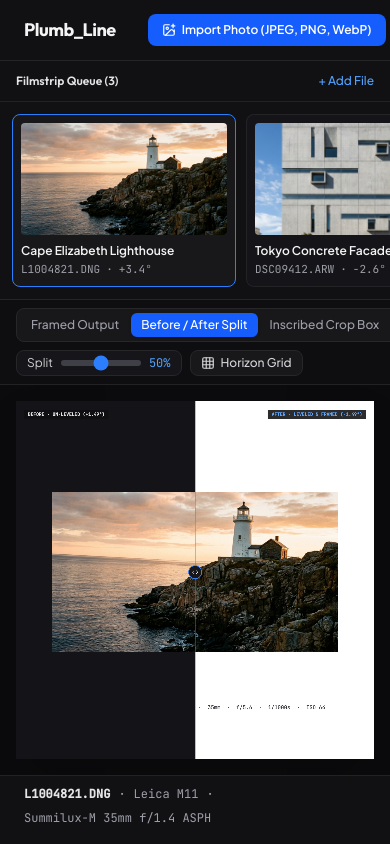
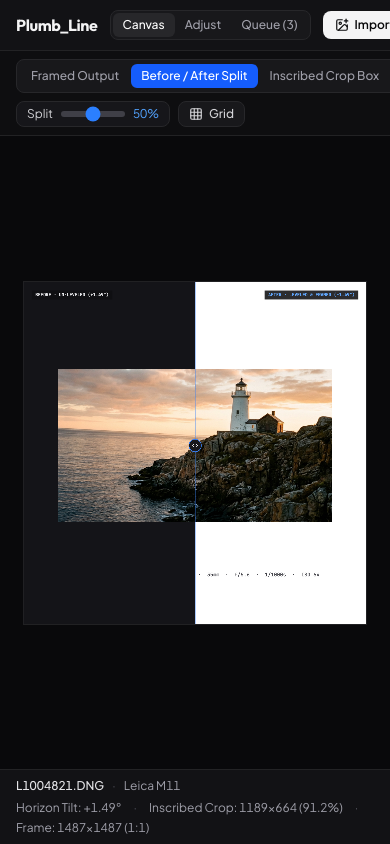
Before and after one commit to NTWKKM/plumbline, a React (Vite) app: page / in a window 390 px wide. Both pictures are taken after a click on the button "Before / After Split". Shown: the top 844 px of the page. Built offline with nearby package versions, Linux system fonts and the light colour scheme.

Commit message:
feat(ui): refine darkroom studio with clean look, responsive design, and overflow-proof layout

```diff
--- a/src/App.tsx
+++ b/src/App.tsx
@@ -38,6 +38,7 @@ export default function App() {
   const [selectedId, setSelectedId] = useState<string>(INITIAL_SAMPLE_PHOTOS[0].id);
   const [config, setConfig] = useState<PipelineConfig>(DEFAULT_PIPELINE_CONFIG);
   const [viewMode, setViewMode] = useState<CanvasViewMode>('framed');
+  const [mobileTab, setMobileTab] = useState<'canvas' | 'adjust' | 'queue'>('canvas');
   const [splitPercent, setSplitPercent] = useState<number>(50);
   const [showHorizonGrid, setShowHorizonGrid] = useState<boolean>(false);
   const [isExporting, setIsExporting] = useState<boolean>(false);
@@ -206,7 +207,7 @@ export default function App() {
   };
 
   return (
-    <div className="flex min-h-screen lg:h-screen lg:overflow-hidden flex-col bg-[#0b0b0d] text-zinc-100">
+    <div className="flex min-h-[100dvh] lg:h-[100dvh] lg:overflow-hidden flex-col bg-[#09090b] text-zinc-100">
       {/* Hidden File Input for Supported Image Formats */}
       <input
         ref={fileInputRef}
@@ -217,93 +218,122 @@ export default function App() {
         aria-label="Upload photo"
       />
 
-      {/* Strict 3-Zone Top Bar Contract */}
-      <header className="flex items-center justify-between gap-8 border-b border-zinc-800/90 bg-[#111114] px-6 py-3.5">
-        {/* Zone 1: Single text element wordmark */}
-        <a
-          href="#workspace"
-          onClick={(e) => {
-            e.preventDefault();
-            setViewMode('framed');
-          }}
-          className="font-display text-lg font-bold tracking-tight text-zinc-100 whitespace-nowrap shrink-0"
-        >
-          Plumb_Line
-        </a>
-
-        {/* Zone 2: 5 concise single-line text navigation links */}
-        <nav aria-label="Primary Workspace Views" className="hidden md:flex items-center gap-6 text-xs font-medium text-zinc-400">
+      {/* 3-Zone Responsive Header */}
+      <header className="flex items-center justify-between gap-3 sm:gap-6 border-b border-zinc-800/80 bg-[#121215] px-4 sm:px-6 py-2.5 sm:py-3 shrink-0">
+        {/* Zone 1: Wordmark & Studio badge */}
+        <div className="flex items-center gap-2.5 shrink-0">
           <a
-            href="#framed"
+            href="#workspace"
             onClick={(e) => {
               e.preventDefault();
               setViewMode('framed');
+              setMobileTab('canvas');
             }}
+            className="font-display text-base sm:text-lg font-bold tracking-tight text-zinc-100 whitespace-nowrap"
+          >
+            Plumb_Line
+          </a>
+          <span className="hidden sm:inline-block rounded px-1.5 py-0.5 text-[10px] font-medium tracking-wide uppercase text-zinc-400 border border-zinc-800 bg-zinc-900/60">
+            Darkroom
+          </span>
+        </div>
+
+        {/* Zone 2: Desktop Workspace Nav / Mobile Tabs */}
+        {/* Desktop Nav */}
+        <nav aria-label="Primary Workspace Views" className="hidden lg:flex items-center gap-5 text-xs font-medium text-zinc-400">
+          <button
+            type="button"
+            onClick={() => setViewMode('framed')}
             className={`hover:text-zinc-100 transition-colors whitespace-nowrap shrink-0 ${
-              viewMode === 'framed' ? 'text-zinc-100 underline underline-offset-4' : ''
+              viewMode === 'framed' ? 'text-zinc-100 font-semibold underline underline-offset-4' : ''
             }`}
           >
             Framed Canvas
-          </a>
-          <a
-            href="#split"
-            onClick={(e) => {
-              e.preventDefault();
-              setViewMode('split');
-            }}
+          </button>
+          <button
+            type="button"
+            onClick={() => setViewMode('split')}
             className={`hover:text-zinc-100 transition-colors whitespace-nowrap shrink-0 ${
-              viewMode === 'split' ? 'text-zinc-100 underline underline-offset-4' : ''
+              viewMode === 'split' ? 'text-zinc-100 font-semibold underline underline-offset-4' : ''
             }`}
           >
             Before / After
-          </a>
-          <a
-            href="#geometry"
-            onClick={(e) => {
-              e.preventDefault();
-              setViewMode('geometry');
-            }}
+          </button>
+          <button
+            type="button"
+            onClick={() => setViewMode('geometry')}
             className={`hover:text-zinc-100 transition-colors whitespace-nowrap shrink-0 ${
-              viewMode === 'geometry' ? 'text-zinc-100 underline underline-offset-4' : ''
+              viewMode === 'geometry' ? 'text-zinc-100 font-semibold underline underline-offset-4' : ''
             }`}
           >
             Inscribed Crop
-          </a>
-          <a
-            href="#original"
-            onClick={(e) => {
-              e.preventDefault();
-              setViewMode('original');
-            }}
+          </button>
+          <button
+            type="button"
+            onClick={() => setViewMode('original')}
             className={`hover:text-zinc-100 transition-colors whitespace-nowrap shrink-0 ${
-              viewMode === 'original' ? 'text-zinc-100 underline underline-offset-4' : ''
+              viewMode === 'original' ? 'text-zinc-100 font-semibold underline underline-offset-4' : ''
             }`}
           >
             Original Sensor
-          </a>
+          </button>
         </nav>
 
-        {/* Zone 3: 1 primary action */}
-        <div className="flex items-center gap-3 shrink-0">
+        {/* Mobile View Switcher Tabs (Only visible on screens < 1024px) */}
+        <div className="flex lg:hidden items-center rounded-lg bg-zinc-900 p-0.5 border border-zinc-800 text-xs shrink-0">
+          <button
+            type="button"
+            onClick={() => setMobileTab('canvas')}
+            className={`rounded-md px-2.5 py-1 font-medium transition-colors ${
+              mobileTab === 'canvas' ? 'bg-zinc-800 text-white' : 'text-zinc-400 hover:text-zinc-200'
+            }`}
+          >
+            Canvas
+          </button>
+          <button
+            type="button"
+            onClick={() => setMobileTab('adjust')}
+            className={`rounded-md px-2.5 py-1 font-medium transition-colors ${
+              mobileTab === 'adjust' ? 'bg-zinc-800 text-white' : 'text-zinc-400 hover:text-zinc-200'
+            }`}
+          >
+            Adjust
+          </button>
+          <button
+            type="button"
+            onClick={() => setMobileTab('queue')}
+            className={`rounded-md px-2.5 py-1 font-medium transition-colors ${
+              mobileTab === 'queue' ? 'bg-zinc-800 text-white' : 'text-zinc-400 hover:text-zinc-200'
+            }`}
+          >
+            Queue ({photos.length})
+          </button>
+        </div>
+
+        {/* Zone 3: Primary Action */}
+        <div className="flex items-center gap-2 shrink-0">
           <button
             type="button"
             onClick={() => fileInputRef.current?.click()}
-            className="flex items-center gap-1.5 rounded-lg bg-blue-600 px-3.5 py-2 text-xs font-semibold text-white transition-colors hover:bg-blue-500 whitespace-nowrap shrink-0"
+            className="flex items-center gap-1.5 rounded-lg bg-zinc-100 hover:bg-white text-zinc-950 px-3 py-1.5 sm:px-3.5 sm:py-2 text-xs font-semibold transition-colors whitespace-nowrap shrink-0"
           >
             <ImagePlus className="h-3.5 w-3.5" />
-            Import Photo (JPEG, PNG, WebP)
+            <span className="hidden sm:inline">Import Photo</span>
+            <span className="sm:hidden">Import</span>
           </button>
         </div>
       </header>
 
-      {/* Main 3-Column macOS Studio Layout */}
-      <main className="flex flex-1 flex-col lg:flex-row overflow-hidden">
-        {/* Left Filmstrip Queue (240px on desktop) */}
+      {/* Main Studio Layout */}
+      <main className="flex flex-1 flex-col lg:flex-row overflow-hidden min-h-0">
+        {/* Left Filmstrip Queue */}
         <aside
           aria-label="Photo Filmstrip Queue"
-          className="flex w-full lg:w-[250px] shrink-0 flex-col border-b lg:border-b-0 lg:border-r border-zinc-800/90 bg-[#111114]"
+          className={`w-full lg:w-[250px] shrink-0 flex-col border-b lg:border-b-0 lg:border-r border-zinc-800/80 bg-[#121215] ${
+            mobileTab === 'queue' ? 'flex flex-1 overflow-y-auto' : 'hidden lg:flex'
+          }`}
         >
-          <div className="flex items-center justify-between border-b border-zinc-800/80 px-4 py-3">
+          <div className="flex items-center justify-between border-b border-zinc-800/80 px-4 py-3 shrink-0">
             <span className="font-display text-xs font-semibold text-zinc-200">
               Filmstrip Queue ({photos.length})
             </span>
@@ -316,18 +346,21 @@ export default function App() {
             </button>
           </div>
 
-          <div className="flex lg:flex-col gap-2.5 overflow-x-auto lg:overflow-y-auto p-3">
+          <div className="flex lg:flex-col gap-2.5 overflow-x-auto lg:overflow-y-auto p-3 flex-1 min-h-0">
             {photos.map((item) => {
               const isSelected = item.id === activePhoto.id;
               return (
                 <button
                   key={item.id}
                   type="button"
-                  onClick={() => setSelectedId(item.id)}
-                  className={`group flex w-56 lg:w-full shrink-0 flex-col rounded-lg border p-2 text-left transition-colors ${
+                  onClick={() => {
+                    setSelectedId(item.id);
+                    if (mobileTab === 'queue') setMobileTab('canvas');
+                  }}
+                  className={`group flex w-56 lg:w-full shrink-0 flex-col rounded-lg border p-2 text-left transition-colors min-w-0 ${
                     isSelected
-                      ? 'border-blue-500 bg-zinc-900'
-                      : 'border-zinc-800/80 bg-[#151519] hover:border-zinc-700'
+                      ? 'border-zinc-500 bg-zinc-900/90 text-white'
+                      : 'border-zinc-800/80 bg-[#16161a] hover:border-zinc-700'
                   }`}
                 >
                   <div className="relative h-28 w-full overflow-hidden rounded bg-zinc-950">
@@ -338,15 +371,14 @@ export default function App() {
                       className="h-full w-full object-cover transition-transform duration-150 group-hover:scale-[1.02]"
                     />
                   </div>
-                  <div className="mt-2">
+                  <div className="mt-2 min-w-0 w-full">
                     <div className="truncate text-xs font-semibold text-zinc-100">
                       {item.title}
                     </div>
                     {/* Clean unboxed metadata with typographic separator */}
-                    <div className="mt-0.5 flex items-center gap-1.5 text-[11px] text-zinc-400 font-mono tabular-nums">
-                      <span>{item.fileName}</span>
-                      <span aria-hidden="true">·</span>
-                      <span>
+                    <div className="mt-1 flex items-center justify-between gap-1 text-[11px] text-zinc-400 tabular-nums">
+                      <span className="truncate min-w-0">{item.fileName}</span>
+                      <span className="shrink-0 text-zinc-500">
                         {item.simulatedSensorTiltDeg > 0
                           ? `+${item.simulatedSensorTiltDeg.toFixed(1)}°`
                           : `${item.simulatedSensorTiltDeg.toFixed(1)}°`}
@@ -362,7 +394,9 @@ export default function App() {
         {/* Center Interactive Darkroom Viewport */}
         <section
           aria-label="Darkroom Canvas Workspace"
-          className="flex flex-1 min-w-0 min-h-0 flex-col bg-[#0b0b0d]"
+          className={`flex flex-1 min-w-0 min-h-0 flex-col bg-[#09090b] ${
+            mobileTab === 'canvas' ? 'flex' : 'hidden lg:flex'
+          }`}
         >
           {/* Workspace Secondary Toolbar */}
           <div className="flex flex-wrap items-center justify-between gap-2 border-b border-zinc-800/80 bg-[#111114]/60 px-4 py-2">
@@ -377,7 +411,7 @@ export default function App() {
                 onClick={() => setViewMode('framed')}
                 className={`rounded-md px-2.5 py-1 text-xs font-medium transition-colors whitespace-nowrap shrink-0 ${
                   viewMode === 'framed'
-                    ? 'bg-zinc-800 text-white shadow-sm'
+                    ? 'bg-zinc-800 text-white'
                     : 'text-zinc-400 hover:text-zinc-200'
                 }`}
               >
@@ -388,7 +422,7 @@ export default function App() {
                 onClick={() => setViewMode('split')}
                 className={`rounded-md px-2.5 py-1 text-xs font-medium transition-colors whitespace-nowrap shrink-0 ${
                   viewMode === 'split'
-                    ? 'bg-blue-600 text-white shadow-sm'
+                    ? 'bg-blue-600 text-white'
                     : 'text-zinc-400 hover:text-zinc-200'
                 }`}
               >
@@ -399,7 +433,7 @@ export default function App() {
                 onClick={() => setViewMode('geometry')}
                 className={`rounded-md px-2.5 py-1 text-xs font-medium transition-colors whitespace-nowrap shrink-0 ${
                   viewMode === 'geometry'
-                    ? 'bg-zinc-800 text-white shadow-sm'
+                    ? 'bg-zinc-800 text-white'
                     : 'text-zinc-400 hover:text-zinc-200'
                 }`}
               >
@@ -410,7 +444,7 @@ export default function App() {
                 onClick={() => setViewMode('original')}
                 className={`rounded-md px-2.5 py-1 text-xs font-medium transition-colors whitespace-nowrap shrink-0 ${
                   viewMode === 'original'
-                    ? 'bg-zinc-800 text-white shadow-sm'
+                    ? 'bg-zinc-800 text-white'
                     : 'text-zinc-400 hover:text-zinc-200'
                 }`}
               >
@@ -418,10 +452,10 @@ export default function App() {
               </button>
             </div>
 
-            <div className="flex items-center gap-2">
+            <div className="flex items-center gap-2 shrink-0">
               {/* Interactive Split Position Slider when in Before/After Split mode */}
               {viewMode === 'split' && (
-                <div className="flex items-center gap-2 rounded-lg border border-zinc-800 bg-zinc-900/90 px-2.5 py-1">
+                <div className="flex items-center gap-2 rounded-lg border border-zinc-800 bg-zinc-900/90 px-2.5 py-1 shrink-0">
                   <label
                     htmlFor="slider-split-position"
                     className="text-xs text-zinc-300 whitespace-nowrap shrink-0"
@@ -437,10 +471,10 @@ export default function App() {
                     step={1}
                     value={splitPercent}
                     onChange={(e) => setSplitPercent(parseFloat(e.target.value))}
-                    className="h-1.5 w-20 cursor-pointer appearance-none rounded-lg bg-zinc-700 accent-blue-500"
+                    className="h-1.5 w-16 sm:w-20 cursor-pointer appearance-none rounded-lg bg-zinc-700 accent-blue-500"
                   />
                   <span
-                    className="font-mono text-xs text-blue-400 tabular-nums whitespace-nowrap shrink-0"
+                    className="text-xs text-blue-400 tabular-nums whitespace-nowrap shrink-0"
                     data-testid="split-percent-val"
                   >
                     {Math.round(splitPercent)}%
@@ -458,7 +492,8 @@ export default function App() {
                 }`}
               >
                 <Grid className="h-3.5 w-3.5" />
-                Horizon Grid
+                <span className="hidden sm:inline">Horizon Grid</span>
+                <span className="sm:hidden">Grid</span>
               </button>
             </div>
           </div>
@@ -466,11 +501,11 @@ export default function App() {
           {/* Export Error Alert Banner */}
           {exportError && (
             <div className="flex items-center justify-between border-b border-rose-900/60 bg-rose-950/40 px-5 py-2 text-xs text-rose-300">
-              <span className="font-mono">Export error: {exportError}</span>
+              <span className="truncate">Export error: {exportError}</span>
               <button
                 type="button"
                 onClick={() => setExportError(null)}
-                className="text-rose-400 hover:text-rose-200"
+                className="text-rose-400 hover:text-rose-200 shrink-0 ml-2"
               >
                 Dismiss
               </button>
@@ -486,15 +521,15 @@ export default function App() {
                   : 'border-emerald-900/60 bg-emerald-950/40 text-emerald-300'
               }`}
             >
-              <span className="font-mono">{exportBanner}</span>
+              <span className="truncate">{exportBanner}</span>
               <button
                 type="button"
                 onClick={() => setExportBanner(null)}
-                className={
+                className={`shrink-0 ml-2 ${
                   exportBanner.startsWith('Export failed.')
                     ? 'text-amber-400 hover:text-amber-200'
                     : 'text-emerald-400 hover:text-emerald-200'
-                }
+                }`}
               >
                 Dismiss
               </button>
@@ -502,7 +537,7 @@ export default function App() {
           )}
 
           {/* Canvas Stage */}
-          <div className="flex-1 min-h-0 flex items-center justify-center overflow-hidden">
+          <div className="flex-1 min-h-[300px] lg:min-h-0 flex items-center justify-center overflow-hidden p-2 sm:p-4">
             <DarkroomCanvas
               key={activePhoto.id}
               photo={activePhoto}
@@ -519,31 +554,31 @@ export default function App() {
           </div>
 
           {/* Quiet Unboxed Metadata Footer Bar */}
-          <footer className="flex flex-wrap items-center justify-between gap-4 border-t border-zinc-800/80 bg-[#111114] px-6 py-2.5 text-xs text-zinc-400 font-mono tabular-nums">
-            <div className="flex flex-wrap items-center gap-2">
-              <span className="text-zinc-200 font-semibold">{activePhoto.fileName}</span>
+          <footer className="flex flex-wrap items-center justify-between gap-x-4 gap-y-1.5 border-t border-zinc-800/80 bg-[#121215] px-4 sm:px-6 py-2 text-xs text-zinc-400 tabular-nums">
+            <div className="flex flex-wrap items-center gap-2 min-w-0">
+              <span className="text-zinc-200 font-medium truncate max-w-[160px] sm:max-w-xs">{activePhoto.fileName}</span>
               {activePhoto.exif.cameraModel && (
                 <>
-                  <span aria-hidden="true">·</span>
-                  <span>{activePhoto.exif.cameraModel}</span>
+                  <span aria-hidden="true" className="text-zinc-600">·</span>
+                  <span className="truncate max-w-[140px] sm:max-w-none">{activePhoto.exif.cameraModel}</span>
                 </>
               )}
               {activePhoto.exif.lensModel && (
                 <>
-                  <span aria-hidden="true">·</span>
-                  <span>{activePhoto.exif.lensModel}</span>
+                  <span aria-hidden="true" className="text-zinc-600 hidden sm:inline">·</span>
+                  <span className="truncate max-w-[180px] hidden sm:inline text-zinc-500">{activePhoto.exif.lensModel}</span>
                 </>
               )}
             </div>
-            <div className="flex flex-wrap items-center gap-2">
+            <div className="flex flex-wrap items-center gap-x-3 gap-y-1">
               <span>
                 Horizon Tilt: {analysis.detectedTiltDeg > 0 ? `+${analysis.detectedTiltDeg.toFixed(2)}°` : `${analysis.detectedTiltDeg.toFixed(2)}°`}
               </span>
-              <span aria-hidden="true">·</span>
+              <span aria-hidden="true" className="text-zinc-600">·</span>
               <span>
                 Inscribed Crop: {cropRect.width}×{cropRect.height} ({cropRect.areaRetainedPercent}%)
               </span>
-              <span aria-hidden="true">·</span>
+              <span aria-hidden="true" className="text-zinc-600">·</span>
               <span>
                 Frame: {frameLayout.canvasWidth}×{frameLayout.canvasHeight} ({config.aspectPreset})
               </span>
@@ -566,6 +601,9 @@ export default function App() {
           onExportJpeg={handleExportJpeg}
           isExporting={isExporting}
           isImageLoaded={isImageLoaded}
+          className={`w-full lg:w-[356px] shrink-0 border-t lg:border-t-0 lg:border-l border-zinc-800/80 bg-[#121215] ${
+            mobileTab === 'adjust' ? 'flex flex-1 overflow-y-auto' : 'hidden lg:flex'
+          }`}
         />
       </main>
     </div>
--- a/src/components/DarkroomCanvas.tsx
+++ b/src/components/DarkroomCanvas.tsx
@@ -424,12 +424,17 @@ export const DarkroomCanvas: React.FC<DarkroomCanvasProps> = ({
       const sideMargin = Math.max(18, Math.round(layout.canvasWidth * 0.022));
       const badgeY = Math.max(18, Math.round(layout.canvasHeight * 0.025));
 
-      const beforeText = `BEFORE · UN-LEVELED (${
+      const isCompactBadge = layout.canvasWidth < 800;
+      const beforeText = isCompactBadge
+        ? `BEFORE (${analysis.detectedTiltDeg > 0 ? `+${analysis.detectedTiltDeg.toFixed(1)}°` : `${analysis.detectedTiltDeg.toFixed(1)}°`})`
+        : `BEFORE · UN-LEVELED (${
             analysis.detectedTiltDeg > 0
               ? `+${analysis.detectedTiltDeg.toFixed(2)}°`
               : `${analysis.detectedTiltDeg.toFixed(2)}°`
           })`;
-      const afterText = `AFTER · LEVELED & FRAMED (${
+      const afterText = isCompactBadge
+        ? `AFTER (${totalRotDeg > 0 ? `+${totalRotDeg.toFixed(1)}°` : `${totalRotDeg.toFixed(1)}°`})`
+        : `AFTER · LEVELED & FRAMED (${
             totalRotDeg > 0 ? `+${totalRotDeg.toFixed(2)}°` : `${totalRotDeg.toFixed(2)}°`
           })`;
 
@@ -579,7 +584,7 @@ export const DarkroomCanvas: React.FC<DarkroomCanvasProps> = ({
         onPointerUp={handlePointerUp}
         onPointerCancel={handlePointerCancel}
         onLostPointerCapture={handleLostPointerCapture}
-        className={`max-h-full max-w-full object-contain shadow-2xl transition-opacity duration-150 ${
+        className={`max-h-full max-w-full object-contain ring-1 ring-zinc-800/80 transition-opacity duration-150 ${
           viewMode === 'split' ? 'cursor-ew-resize select-none touch-none' : ''
         }`}
       />
```
Also changed, not shown: src/components/InspectorSidebar.tsx (+45 -43 lines). Lines whose indentation alone changed are shown as unchanged.
